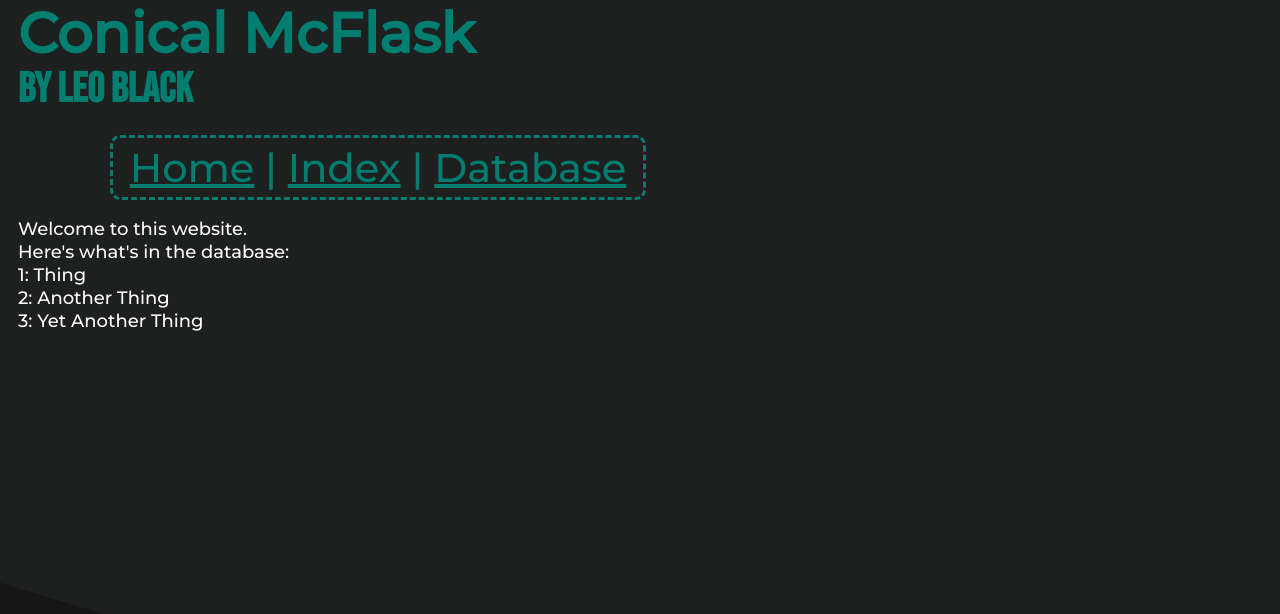
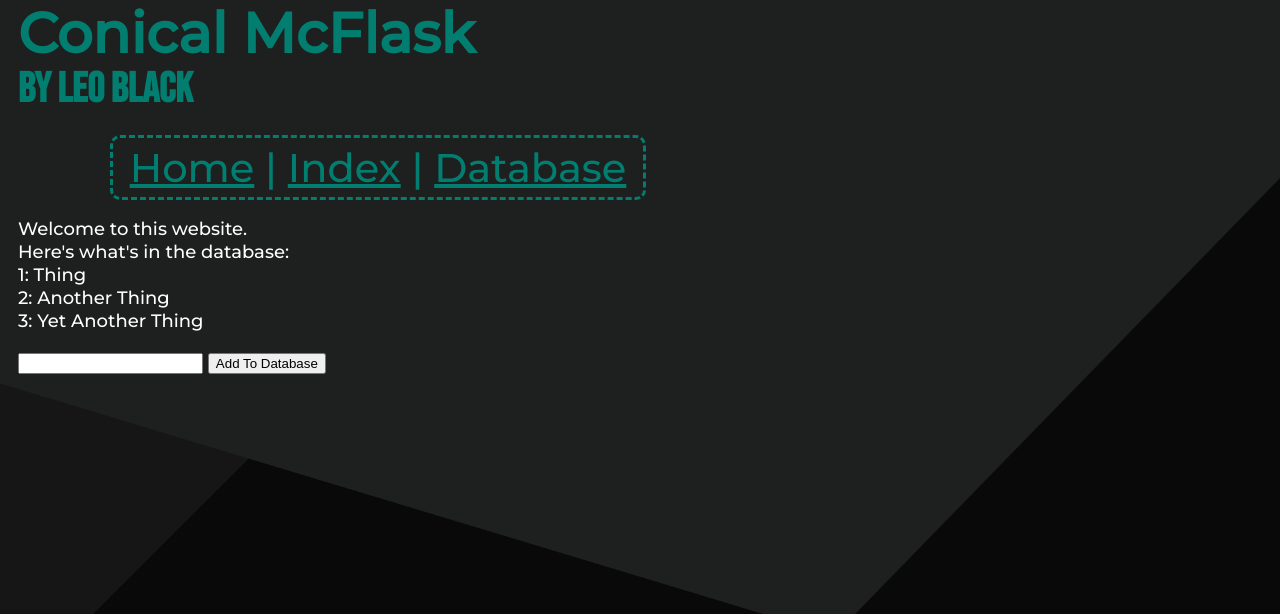
Before and after one commit to Leo-Black/flask-application-test, a Flask app: page /data in a window 1280 px wide; the page is wider, and only the part inside the window is pictured. Shown: the part 15-629 px from the top of that part. Run offline with Flask 2, Linux system fonts and the light colour scheme; data comes from the database, SQL or seed files in the repository; both versions use the stored data as it was after the commit.

Commit message:
add items to database

```diff
--- a/app.py
+++ b/app.py
@@ -1,5 +1,5 @@
 import sqlite3
-from flask import Flask, render_template, g
+from flask import Flask, g, redirect, render_template, request
 
 app = Flask(__name__)
 database = 'database.db'
@@ -26,6 +26,16 @@ def data():
     result = cursor.fetchall()
     return render_template('data.html', result=result)
 
+@app.route('/add', methods=["GET", "POST"])
+def add():
+    if request.method == 'POST':
+        cursor = get_database().cursor()
+        new_name = request.form['item_name']
+        sql_query = 'INSERT INTO test_table(name) VALUES (?)'
+        cursor.execute(sql_query, (new_name,))
+        get_database().commit()
+    return redirect('/data')
+
 @app.teardown_appcontext
 def close_connection(exception):
     database_connection = getattr(g, '_database', None)
--- a/static/style.css
+++ b/static/style.css
@@ -1,4 +1,3 @@
-/* The font stuff is being weird*/
 /* Allows the use of the typeface Lora */
 @import url('https://fonts.googleapis.com/css?family=Bebas+Neue|Montserrat:300,500&display=swap');
 body {
@@ -7,7 +6,7 @@ body {
 	/* Pushes everything 10 pixels to the right */
 	padding-left: 10px;
 	background-image: url("background.png");
-	background-size: 1920px;
+	background-size: cover;
 	font-family: 'Montserrat', light;
 	color: #027E71;
 }
--- a/templates/data.html
+++ b/templates/data.html
@@ -28,6 +28,10 @@
 				{{ i[0] }}: {{ i[1] }} <br>
                 {% endfor %}
 			</p>
+			<form action="/add" method="POST">
+				<input type="text" name="item_name">
+				<input type="submit" value="Add To Database">
+			</form>
 		</div>
 		<div id="footer">
 			<!-- &copy is the copyright symbol-->
```
Also changed, not shown: database.db.
